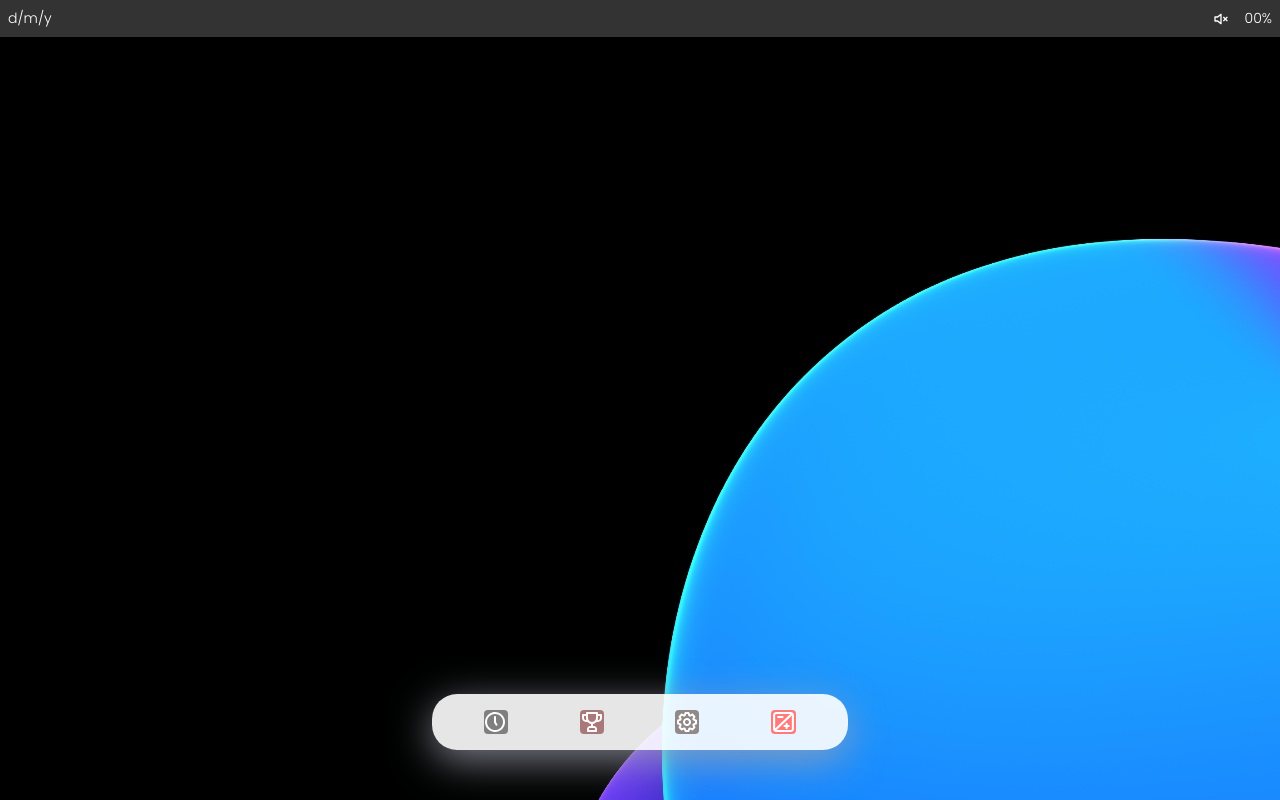
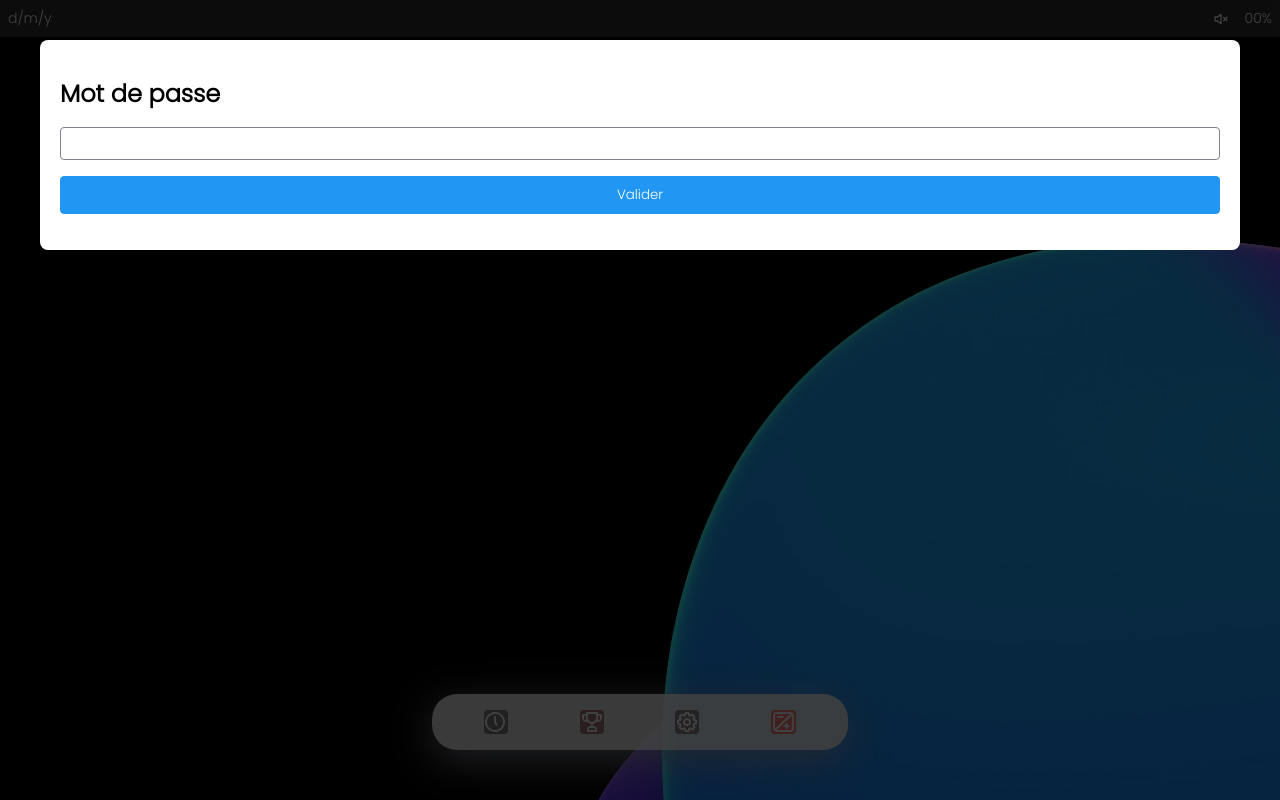
Before and after one commit to ophelie-rochefeuille/JavaScript_project_esgi, a website: page src/index.html in a window 1280 px wide. Drawn offline with Linux system fonts and the light colour scheme.

Commit message:
Password open OS

```diff
--- a/src/index.html
+++ b/src/index.html
@@ -18,6 +18,14 @@
 
 <div class="main-container">
 
+    <div id="1" class="jw-modal">
+        <div class="jw-modal-body">
+            <h1>Mot de passe</h1>
+            <input class="password" type="password">
+            <button class="button-valid" onclick="closeModal()">Valider</button>
+        </div>
+    </div>
+
 <div class="toolbar">
     <img class="icon-toolbar" onclick="window.open('./components/horloge/horloge.html', '_blank', 'top=50, left=100,width=500, height=500')" src="./assets/images/png/clock.svg" alt="horloge" />
     <img class="icon-toolbar" onclick="window.open('./components/game/tictactoe.html', 'test', 'width=500, height=500')" src="./assets/images/png/cup.svg" alt="jeu" />
@@ -27,9 +35,8 @@
 
 
 </div>
-<footer>
-    <span>Libre de droits ESGI creation</span>
-</footer>
+
+<script src="var.js"></script>
 
 </body>
 </html>
--- a/src/style.css
+++ b/src/style.css
@@ -75,3 +75,58 @@ body{
     }
 
 }
+
+.jw-modal {
+    /* modals are hidden by default */
+    display: none;
+
+    /* modal container fixed across whole screen */
+    position: fixed;
+    inset: 0;
+
+    /* z-index must be higher than everything else on the page */
+    z-index: 10000;
+
+    /* semi-transparent black background exposed by padding */
+    background-color: rgba(0, 0, 0, .75);
+    padding: 40px;
+
+    /* enables scrolling for tall modals */
+    overflow: auto;
+
+}
+
+.jw-modal.open {
+    display: block;
+}
+
+.jw-modal-body {
+    padding: 20px;
+    display: flex;
+    flex-direction: column;
+    font-size: 12px;
+    background: #fff;
+    border-radius: 8px;
+    font-family: poppins-light;
+}
+
+.password{
+    margin-bottom: 1rem;
+    padding: 0.5rem;
+    border-radius: 4px;
+    border: 1px solid #83818c;
+}
+
+.button-valid{
+    font-family: poppins-light;
+    margin-bottom: 1rem;
+    padding: 0.5rem 0rem;
+    border-radius: 4px;
+    background-color: #2196F3;
+    color: white;
+    border: 1px solid #2196F3;
+}
+body.jw-modal-open {
+    /* body overflow is hidden to hide main scrollbar when modal window is open */
+    overflow: hidden;
+}
--- a/src/var.js
+++ b/src/var.js
@@ -1,9 +1,36 @@
-export let test = "hello";
-export function test2() {
-    return "JE suis Hello"
+/*export let test = "hello";
+//export function test2() {
+  //  return "JE suis Hello"
 }
-export let horloge = "/components/horloge/horloge.html";
-export let calculatrice = "/components/calculatrice/calculatrice.html";
-export let ticTacToe = "/components/tictactoe/tictactoe.html";
-export let parametre = "/components/parametres/parametre.html";
-// export {test, test2};
+//export let horloge = "/components/horloge/horloge.html";
+//export let calculatrice = "/components/calculatrice/calculatrice.html";
+//export let ticTacToe = "/components/tictactoe/tictactoe.html";
+//export let parametre = "/components/parametres/parametre.html";
+// export {test, test2};*/
+
+let pwd = "javascript"
+let pwdEnter = document.querySelector('.password').value
+function openModal(id) {
+    document.getElementById(id).classList.add('open');
+    document.body.classList.add('jw-modal-open');
+}
+
+openModal("1")
+// close currently open modal
+function closeModal() {
+    if(document.querySelector('.password').value == pwd){
+        document.querySelector('.jw-modal.open').classList.remove('open');
+        document.body.classList.remove('jw-modal-open');
+    }
+
+}
+
+window.addEventListener('load', function() {
+
+    document.addEventListener('click', event => {
+        if (event.target.classList.contains('jw-modal')) {
+            console.log(document.querySelector('.password').value)
+            closeModal();
+        }
+    });
+});
```
